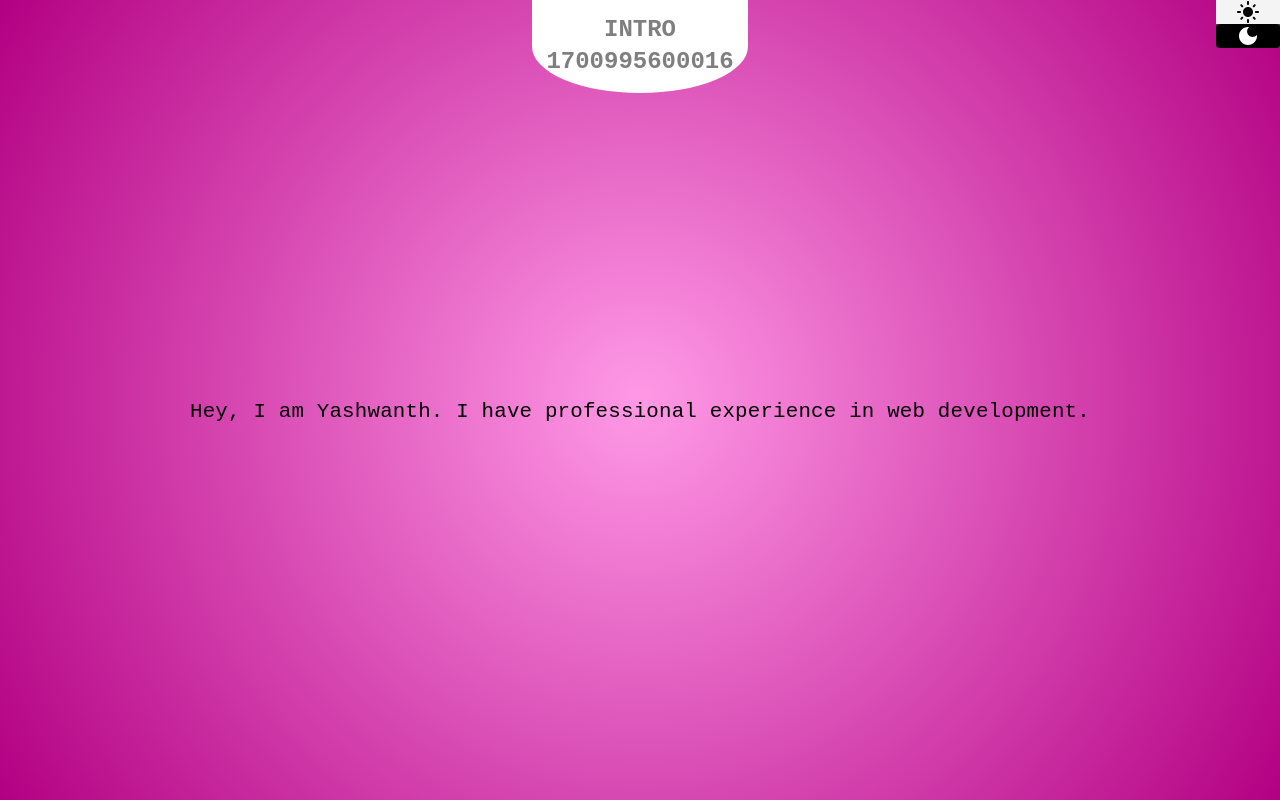
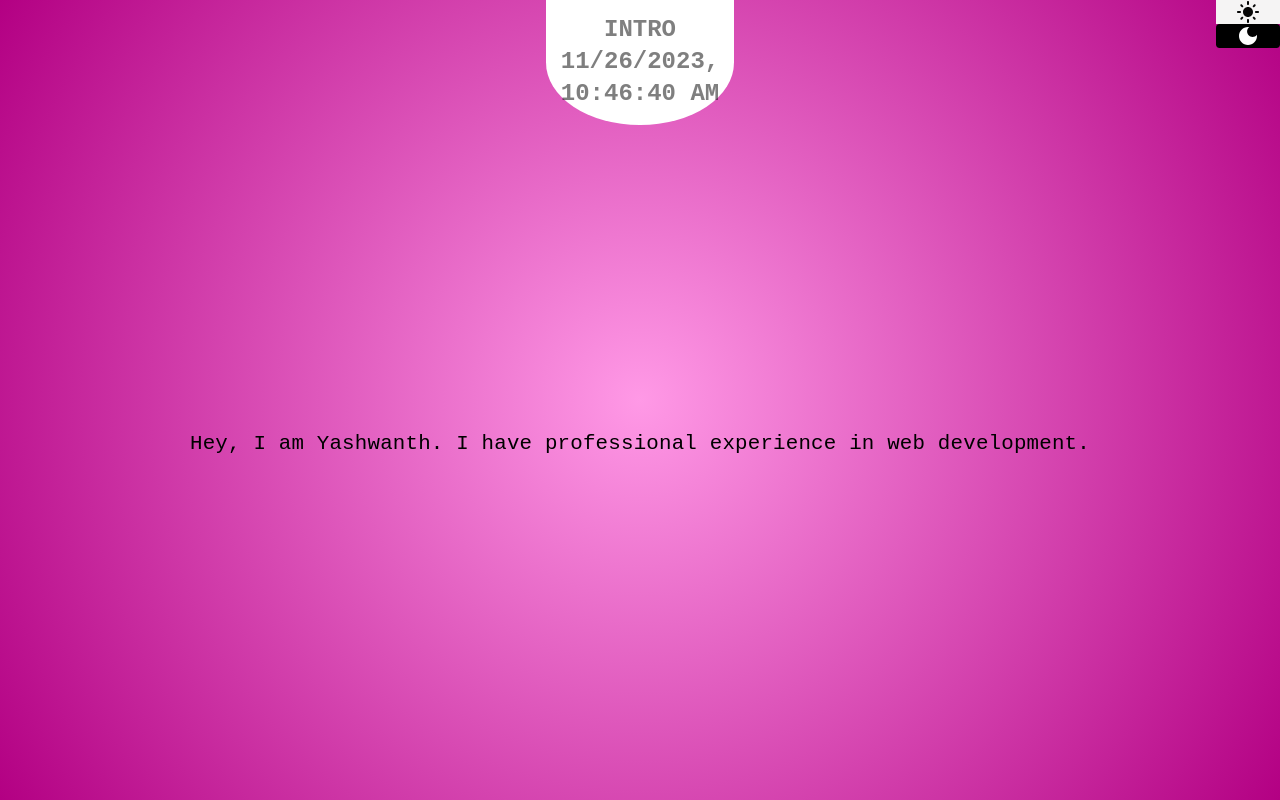
Before and after one commit to yashwanthwebdev/portfolio-pro, a React (Create React App) app: page / in a window 1280 px wide. Shown: the top 800 px of the page. Built offline with nearby package versions, Linux system fonts and the light colour scheme.

Commit message:
resposnsive layout changes to projects after scroll snap changes 9

```diff
--- a/src/Components/Intro/Intro.js
+++ b/src/Components/Intro/Intro.js
@@ -50,7 +50,7 @@ function Intro(props) {
           padding: "1ch",
         }}
       >
-        INTRO {new Date().getTime()}
+        INTRO {new Date().toLocaleString()}
       </Typography>
       <motion.div
         initial={{
```
